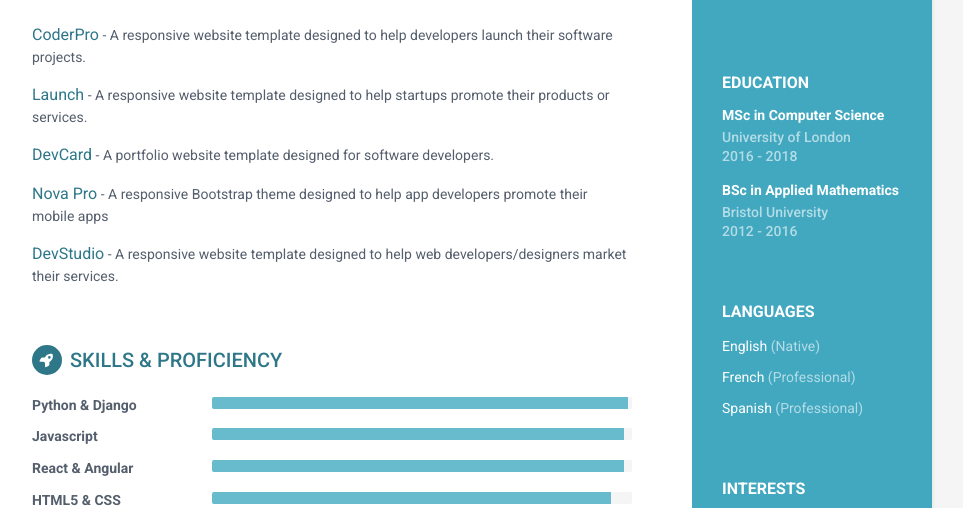
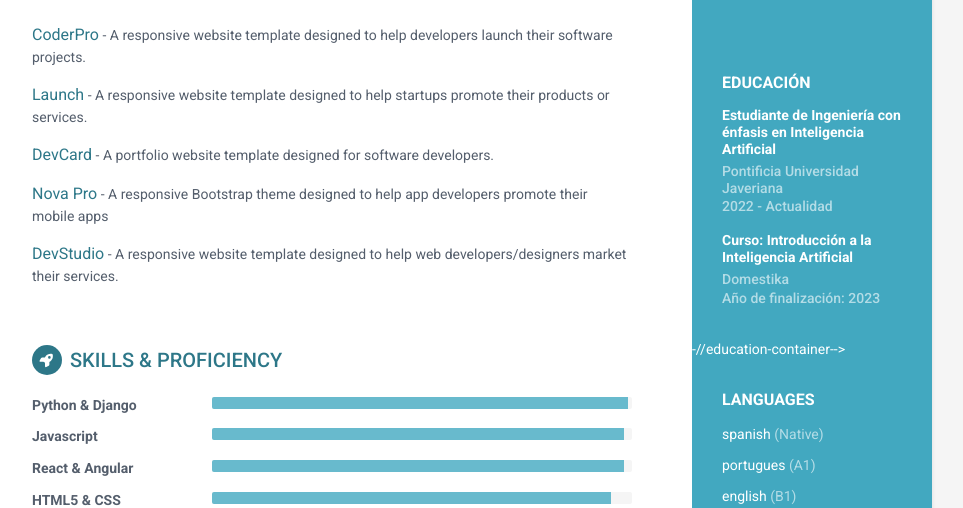
Before and after one commit to juniorx2480/useche-cv, a plain HTML site: page index.html in a window 1280 px wide. Shown: the part 1059-1567 px from the top of the page, without its empty margins (188-1151 px from the left). Drawn offline with Linux system fonts and the light colour scheme.

Commit message:
feat: actualizar sección de estudios

```diff
--- a/index.html
+++ b/index.html
@@ -48,26 +48,29 @@
                     <li class="twitter"><i class="fa-brands fa-twitter"></i><a href="https://twitter.com/3rdwave_themes" target="_blank">@twittername</a></li>
                 </ul>
             </div><!--//contact-container-->
-            <div class="education-container container-block">
-                <h2 class="container-block-title">Education</h2>
-                <div class="item">
-                    <h4 class="degree">MSc in Computer Science</h4>
-                    <h5 class="meta">University of London</h5>
-	                    <div class="time">2016 - 2018</div>
-                </div><!--//item-->
-                <div class="item">
-                    <h4 class="degree">BSc in Applied Mathematics</h4>
-                    <h5 class="meta">Bristol University</h5>
-                    <div class="time">2012 - 2016</div>
-                </div><!--//item-->
-            </div><!--//education-container-->
+<div class="education-container container-block">
+    <h2 class="container-block-title">Educación</h2>
+
+    <div class="item">
+        <h4 class="degree">Estudiante de Ingeniería con énfasis en Inteligencia Artificial</h4>
+        <h5 class="meta">Pontificia Universidad Javeriana</h5>
+        <div class="time">2022 - Actualidad</div>
+    </div>
+
+    <div class="item">
+        <h4 class="degree">Curso: Introducción a la Inteligencia Artificial</h4>
+        <h5 class="meta">Domestika</h5>
+        <div class="time">Año de finalización: 2023</div>
+    </div>
+</div>
+-//education-container-->
 
             <div class="languages-container container-block">
                 <h2 class="container-block-title">Languages</h2>
                 <ul class="list-unstyled interests-list">
-                    <li>English <span class="lang-desc">(Native)</span></li>
-                    <li>French <span class="lang-desc">(Professional)</span></li>
-                    <li>Spanish <span class="lang-desc">(Professional)</span></li>
+                    <li>spanish <span class="lang-desc">(Native)</span></li>
+                    <li>portugues <span class="lang-desc">(A1)</span></li>
+                    <li>english <span class="lang-desc">(B1)</span></li>
                 </ul>
             </div><!--//interests-->
 
```
